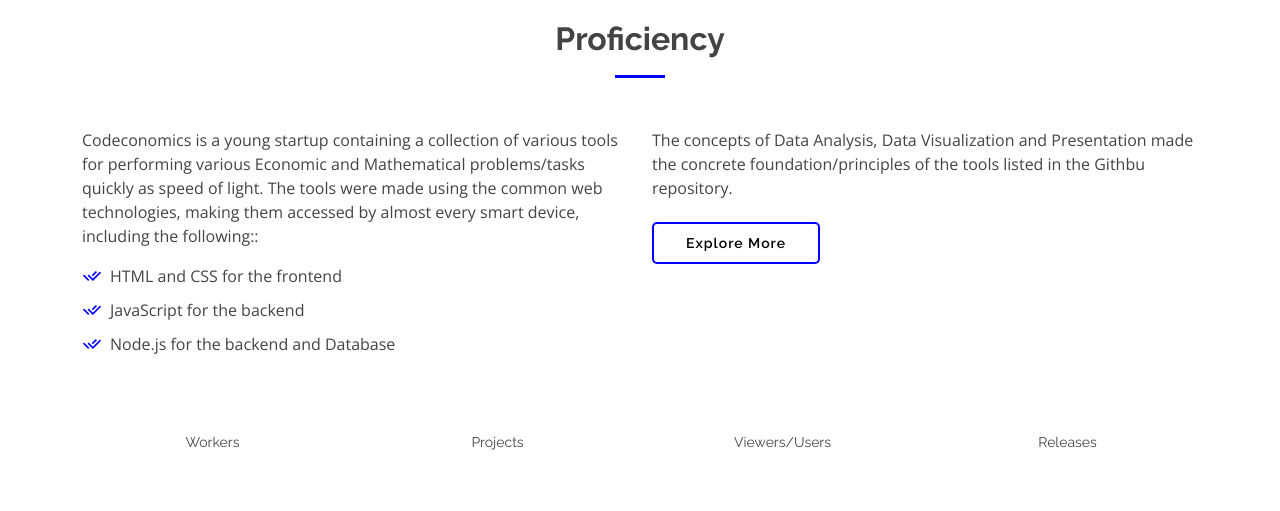
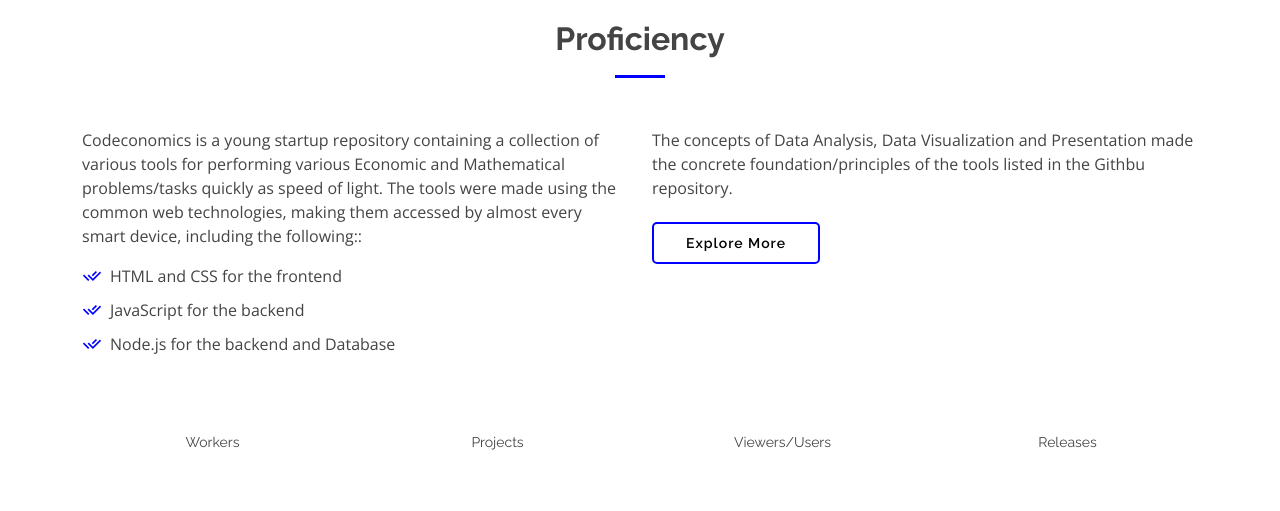
Before and after one commit to EMMA-MATIKO/landing-page, a plain HTML site: page index.html in a window 1280 px wide. Shown: the part 840-1351 px from the top of the page. Drawn offline with nearby package versions, Linux system fonts and the light colour scheme.

Commit message:
Update index.html

```diff
--- a/index.html
+++ b/index.html
@@ -82,7 +82,7 @@
         <div class="row content">
           <div class="col-lg-6">
             <p>
-              Codeconomics is a young startup containing a collection of various tools for performing various Economic and Mathematical problems/tasks quickly as speed of light. The tools were made using the common web technologies, making them accessed by almost every smart device, including the following::
+              Codeconomics is a young startup repository containing a collection of various tools for performing various Economic and Mathematical problems/tasks quickly as speed of light. The tools were made using the common web technologies, making them accessed by almost every smart device, including the following::
             </p>
             <ul>
               <li><i class="ri-check-double-line"></i> HTML and CSS for the frontend</li>
```
